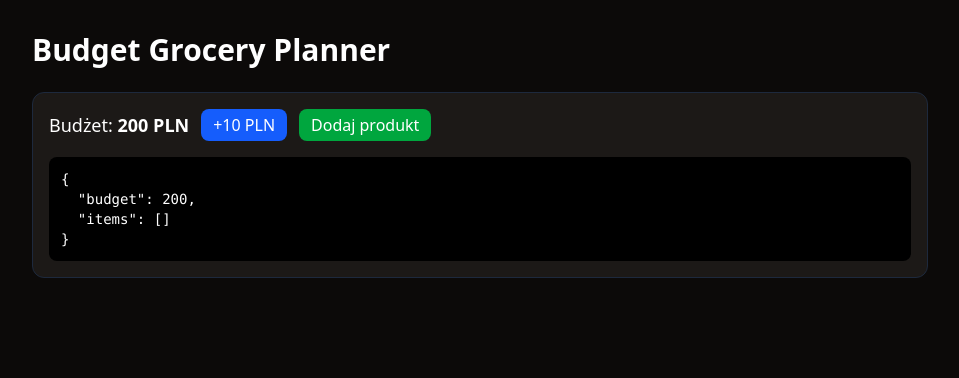
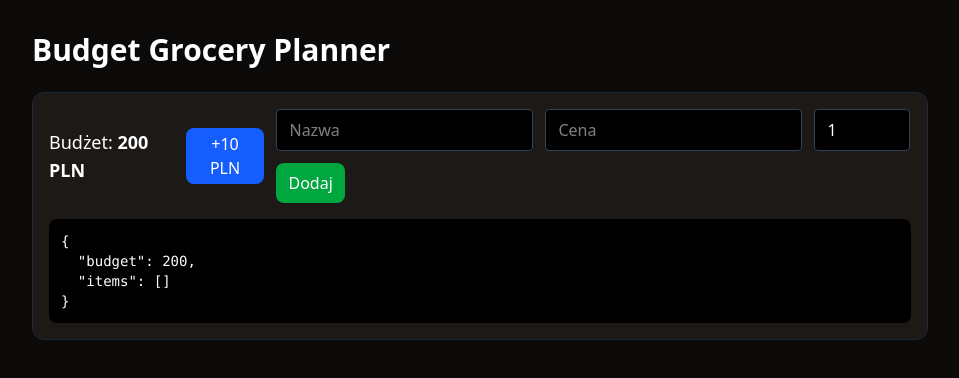
Before and after one commit to Kamisia/budget-list, a React (Vite) app: page / in a window 1280 px wide. Shown: the top 378 px of the page, without its empty margins (160-1119 px from the left). Built offline with nearby package versions, Linux system fonts and the light colour scheme.

Commit message:
feat: add typed item form with validation and submit handling

```diff
--- a/src/App.tsx
+++ b/src/App.tsx
@@ -15,15 +15,13 @@ export default function App() {
   const [budget, setBudget] = useState<number>(200);
   const [items, setItems] = useState<Item[]>([]);
 
-  function addItem(): void{
-    const newItem:Item ={
-      id:makeId(),
-      name:"Mleko",
-      price:4.99,
-      qty:2,
-      bought:false,
-    };
-    setItems(prev =>[newItem, ...prev])
+  const [name, setName] = useState<string>("");
+  const [price, setPrice] = useState<string>("");
+  const [qty, setQty] = useState<number>(1);
+
+
+  function addItem(newItem: Item): void {
+    setItems(prev => [newItem, ...prev]);
   }
   function removeItem(id:ItemId):void{
     setItems(prev=> prev.filter(it=>it.id !== id));
@@ -42,6 +40,34 @@ export default function App() {
     )
   );
 }
+
+ function handleSubmit(e: React.FormEvent<HTMLFormElement>) {
+    e.preventDefault();
+
+    const trimmedName = name.trim();
+    const numericPrice = Number(price);
+
+
+    if (!trimmedName) return;
+    if (!Number.isFinite(numericPrice) || numericPrice <= 0) return;
+    if (qty < 1) return;
+
+    const item: Item = {
+      id: makeId(),
+      name: trimmedName,
+      price: numericPrice,
+      qty,
+      bought: false,
+    };
+
+    addItem(item);
+
+    setName("");
+    setPrice("");
+    setQty(1);
+  }
+
+
   return (
     <div className="min-h-screen bg-stone-950 text-white p-8">
       <div className="max-w-4xl mx-auto space-y-6">
@@ -52,9 +78,35 @@ export default function App() {
           <button onClick={()=> setBudget(b => b+10)} className="px-3 py-1 bg-blue-600 rounded-lg hover:bg-blue-500">
             +10 PLN
           </button>
-          <button onClick={addItem} className="px-3 py-1 bg-green-600 rounded-lg hover:bg-green-500">
-            Dodaj produkt
-          </button>
+          <form onSubmit = {handleSubmit} className="flex gap-3 flex-wrap">
+             <input
+              className="px-3 py-2 rounded bg-black border border-slate-700"
+              placeholder="Nazwa"
+              value={name}
+              onChange={(e: React.ChangeEvent<HTMLInputElement>) =>
+                setName(e.target.value)
+              }
+            />
+            <input type="number" step= "0.01" className="px-3 py-2 rounded bg-black border border-slate-700" placeholder="Cena" value={price} onChange={(e:React.ChangeEvent<HTMLInputElement>)=> setPrice(e.target.value)}/>
+            <input
+              type="number"
+              min={1}
+              className="px-3 py-2 rounded bg-black border border-slate-700 w-24"
+              value={qty}
+              onChange={(e: React.ChangeEvent<HTMLInputElement>) =>
+                setQty(Number(e.target.value))
+              }
+            />
+
+
+            <button
+              type="submit"
+              className="px-3 py-2 bg-green-600 rounded-lg hover:bg-green-500"
+            >
+              Dodaj
+            </button>
+
+          </form>
         </div>
 <pre className="bg-black p-3 rounded-lg text-sm overflow-auto">{JSON.stringify({budget, items}, null, 2)}</pre>
 
```
